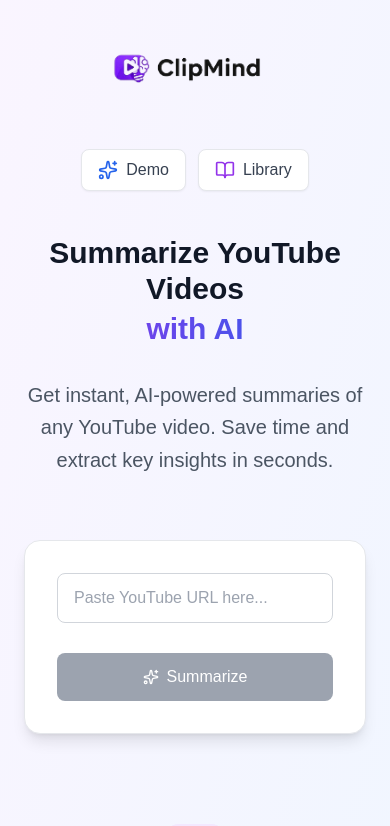
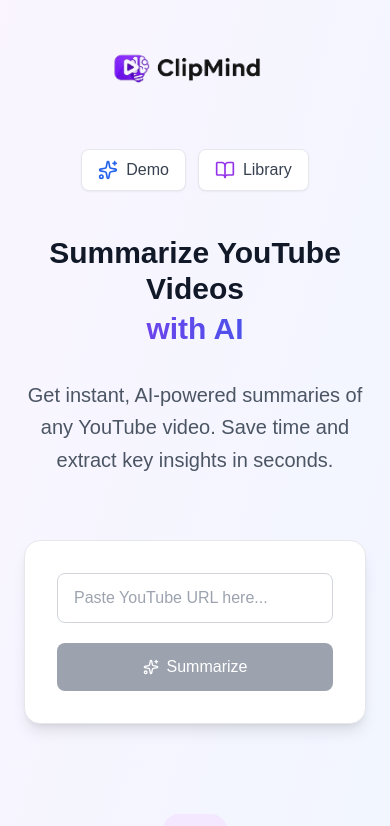
Before and after one commit to devsultan06/clipmind, a Next.js app: page / in a window 390 px wide. Shown: the top 826 px of the page. Built offline with nearby package versions, Linux system fonts and the light colour scheme; a web font is replaced by a local one.

Commit message:
responsivenes

```diff
--- a/app/page.tsx
+++ b/app/page.tsx
@@ -247,7 +247,7 @@
               <button
                 onClick={processVideo}
                 disabled={!url.trim() || !isValidYouTubeUrl(url)}
-                className="px-8 py-3 w-full md:w-fit justify-center md:mt-0 mt-[30px] bg-purple-600 text-white rounded-lg hover:bg-purple-700 transition-colors font-medium flex items-center gap-2 disabled:bg-gray-400 disabled:cursor-not-allowed"
+                className="px-8 py-3 w-full md:w-fit justify-center md:mt-0 mt-[20px] bg-purple-600 text-white rounded-lg hover:bg-purple-700 transition-colors font-medium flex items-center gap-2 disabled:bg-gray-400 disabled:cursor-not-allowed"
               >
                 <Sparkles className="w-4 h-4" />
                 <span>Summarize</span>
```
